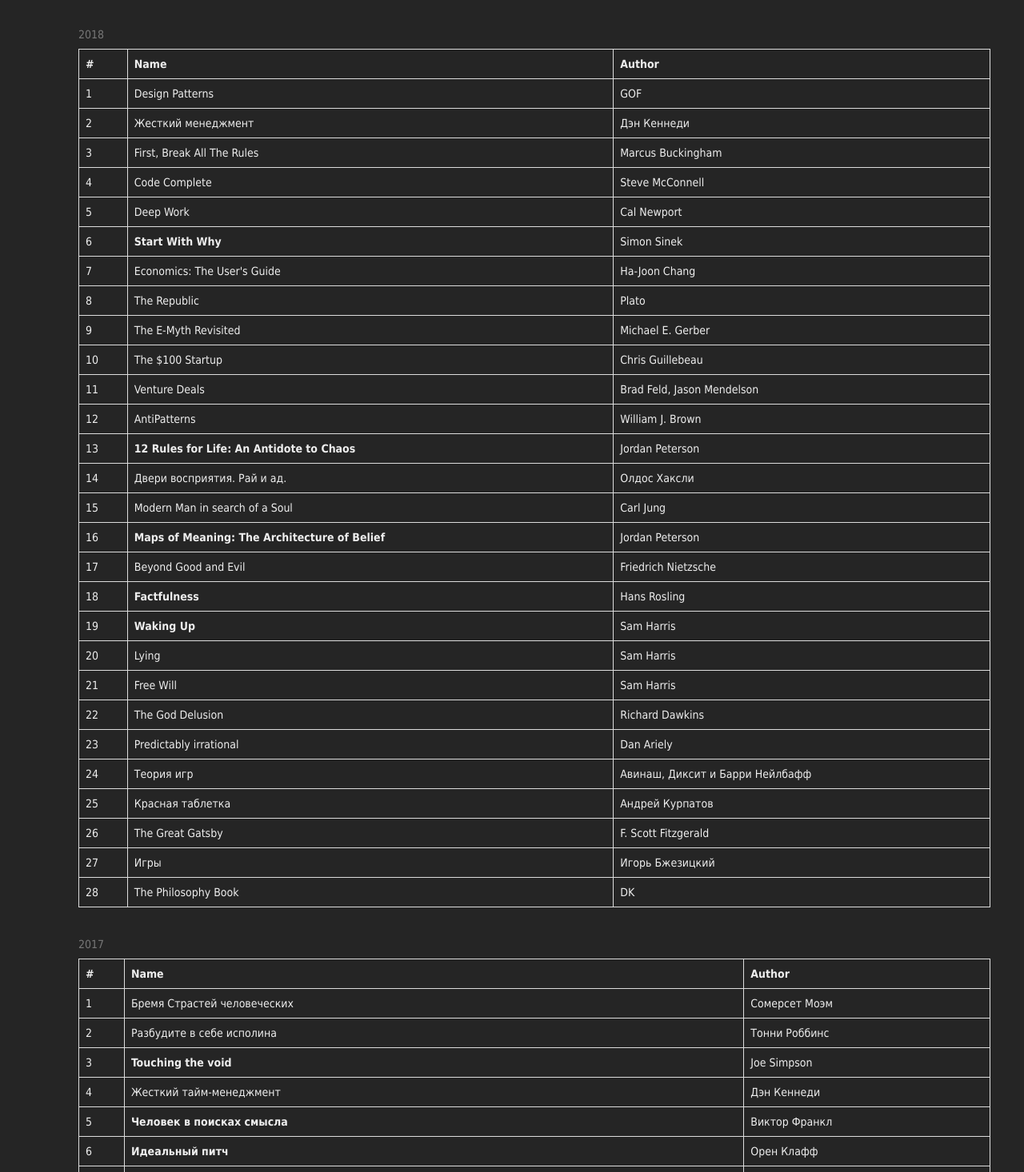
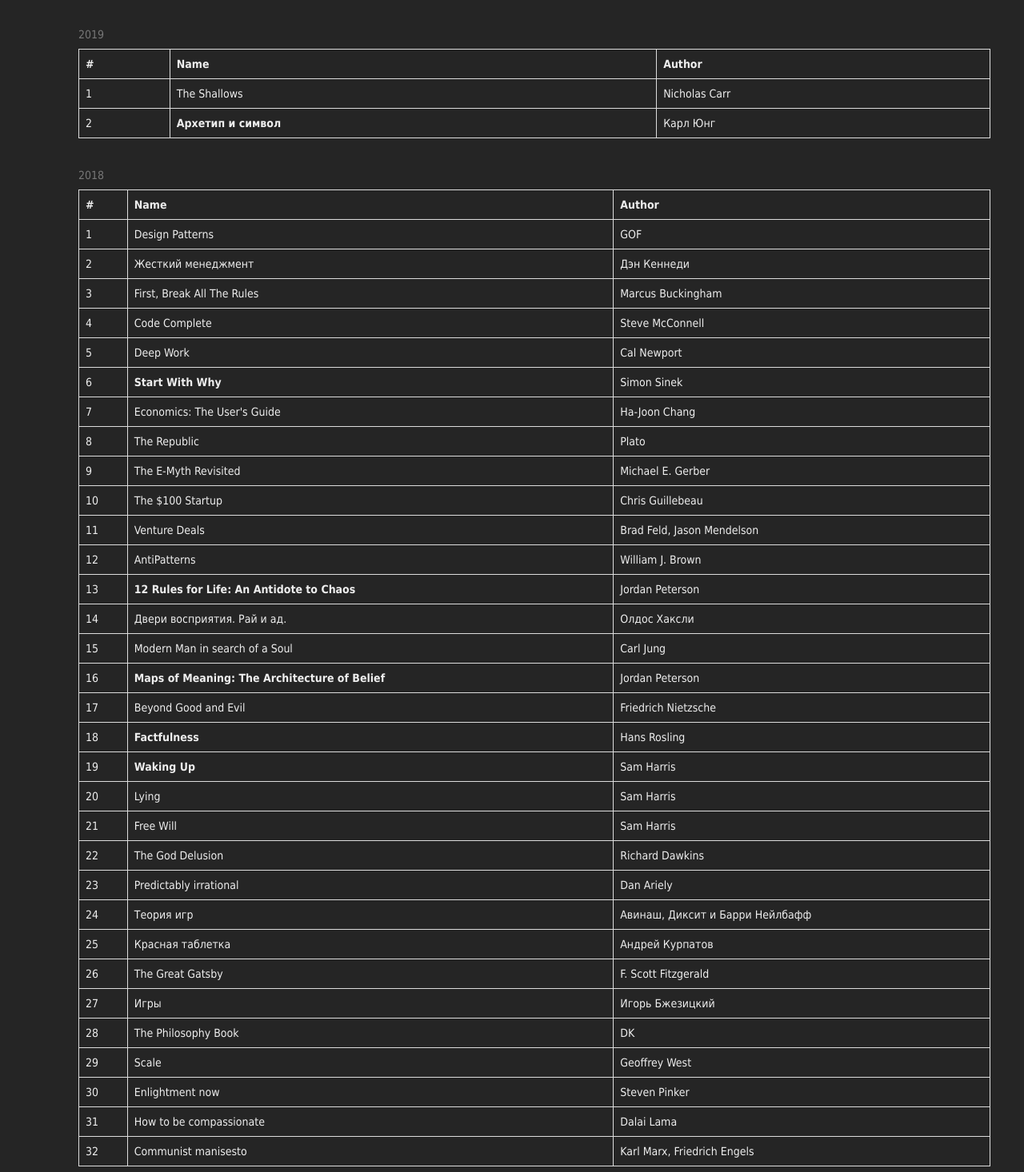
Before and after one commit to kilichenko/Simple-Blog-From-Scratch, a plain HTML site: page books.html in a window 1280 px wide. Shown: the part 77-1543 px from the top of the page at 80% size. Drawn offline with nearby package versions, Linux system fonts and the light colour scheme.

Commit message:
new books

```diff
--- a/books.html
+++ b/books.html
@@ -22,6 +22,36 @@
     <p>The most chaotic blog about self-development</p>
 </header>
 <main>
+  <table class="table table-bordered table-dark table-hover">
+      <caption>2019</caption>
+      <tr>
+          <th scope="col">#</th>
+          <th scope="col">Name</th>
+          <th scope="col">Author</th>
+      </tr>
+      <tr>
+          <td>
+              1
+          </td>
+          <td>
+              The Shallows
+          </td>
+          <td>
+              Nicholas Carr
+          </td>
+      </tr>
+      <tr>
+          <td>
+              2
+          </td>
+          <td>
+              <strong>Архетип и символ</strong>
+          </td>
+          <td>
+              Карл Юнг
+          </td>
+      </tr>
+    </table>
     <table class="table table-bordered table-dark table-hover">
         <caption>2018</caption>
         <tr>
@@ -38,7 +68,6 @@
             </td>
             <td>
                 GOF
-
             </td>
         </tr>
         <tr>
@@ -181,7 +210,6 @@
             </td>
             <td>
                 Jordan Peterson
-
             </td>
         </tr>
         <tr>
@@ -217,7 +245,6 @@
             </td>
             <td>
                 Jordan Peterson
-
             </td>
         </tr>
         <tr>
@@ -277,7 +304,6 @@
             </td>
             <td>
                 Sam Harris
-
             </td>
         </tr>
         <tr>
@@ -289,7 +315,6 @@
             </td>
             <td>
                 Richard Dawkins
-
             </td>
         </tr>
         <tr>
@@ -313,7 +338,6 @@
             </td>
             <td>
                 Авинаш, Диксит и Барри Нейлбафф
-
             </td>
         </tr>
         <tr>
@@ -325,7 +349,6 @@
             </td>
             <td>
                 Андрей Курпатов
-
             </td>
         </tr>
         <tr>
@@ -359,6 +382,50 @@
             </td>
             <td>
                 DK
+            </td>
+        </tr>
+        <tr>
+            <td>
+                29
+            </td>
+            <td>
+                Scale
+            </td>
+            <td>
+                Geoffrey West
+            </td>
+        </tr>
+        <tr>
+            <td>
+                30
+            </td>
+            <td>
+                Enlightment now
+            </td>
+            <td>
+                Steven Pinker
+            </td>
+        </tr>
+        <tr>
+            <td>
+                31
+            </td>
+            <td>
+                How to be compassionate
+            </td>
+            <td>
+                Dalai Lama
+            </td>
+        </tr>
+        <tr>
+            <td>
+                32
+            </td>
+            <td>
+                Communist manisesto
+            </td>
+            <td>
+                Karl Marx, Friedrich Engels
             </td>
         </tr>
     </table>
```
Also changed, not shown: test.html (added, +14 -0 lines).
